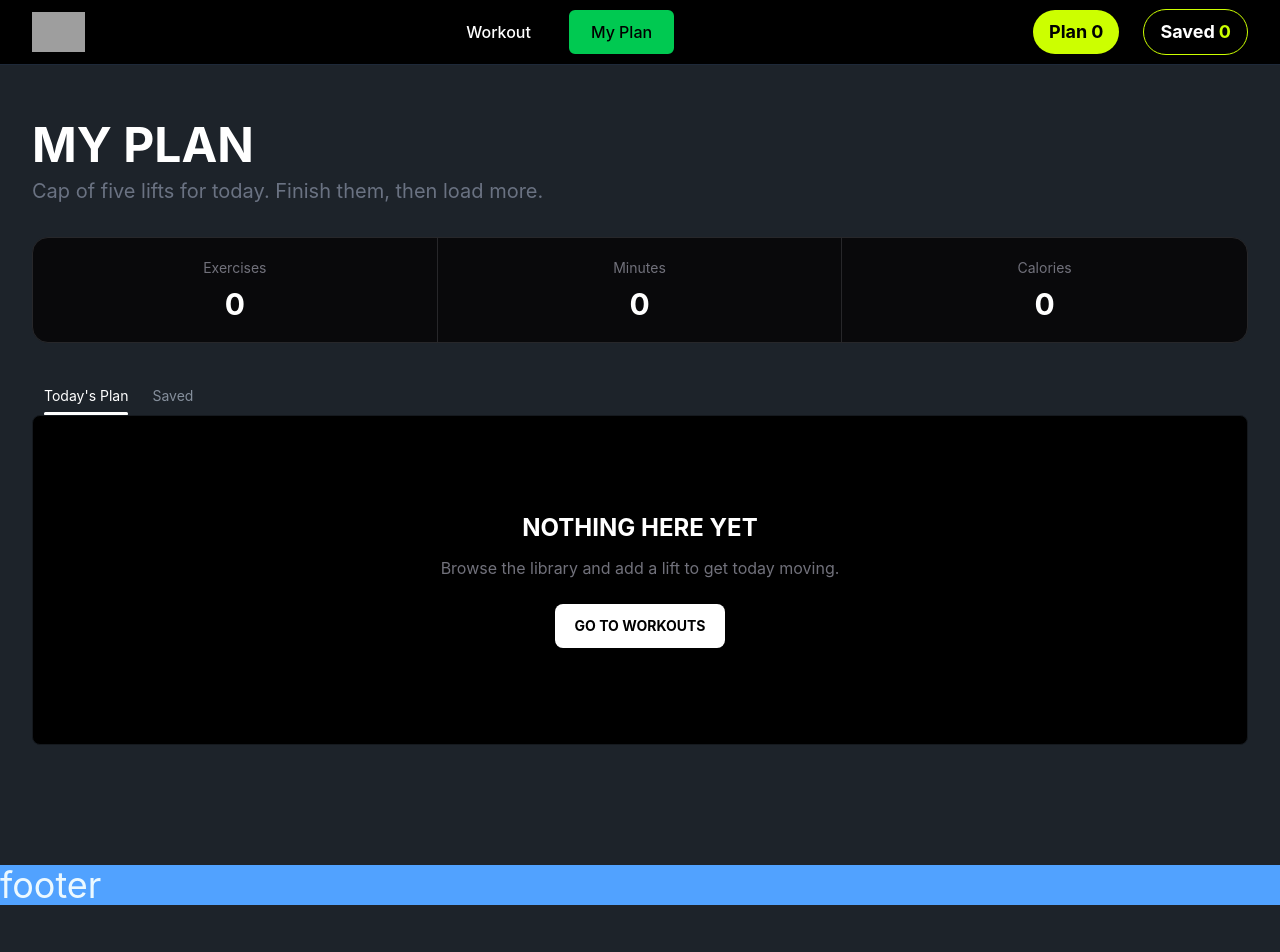
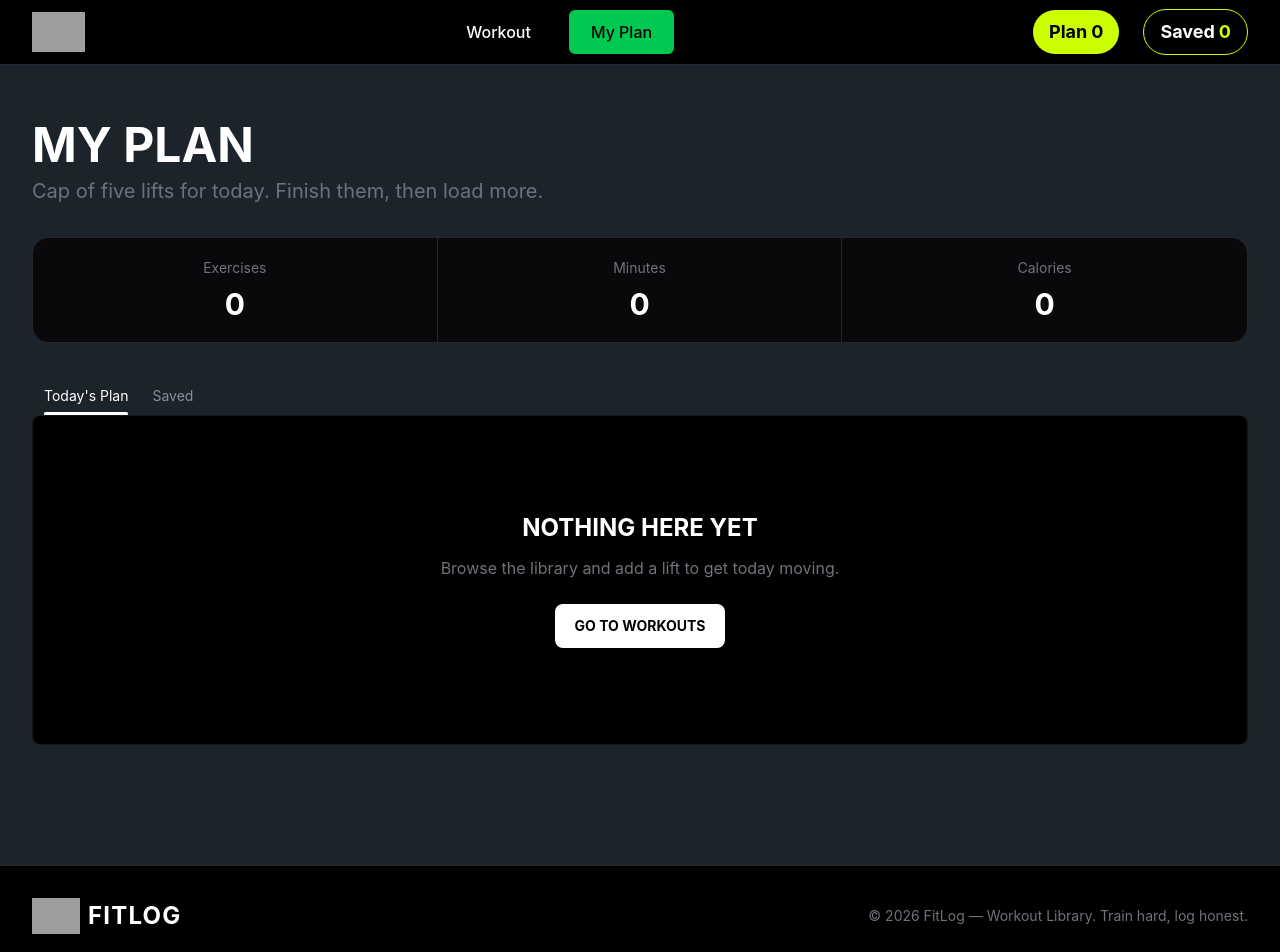
Before and after one commit to Mtanv1r/Fitlog-A06, a Next.js app: page /myplan in a window 1280 px wide. Shown: the top 952 px of the page. Before the commit the page ends 907 px from the top, so only its background shows below. Built offline with nearby package versions, Linux system fonts and the light colour scheme; grey boxes are pictures that could not be loaded.

Commit message:
adder and footer

```diff
--- a/src/app/layout.js
+++ b/src/app/layout.js
@@ -3,6 +3,7 @@ import "./globals.css";
 import Navbar from "@/component/hompage/Navbar";
 import {CardProvider} from "@/context/cardContext"
 import { ToastContainer } from "react-toastify";
+import Footer from "@/component/hompage/footer";
 
 const geistSans = Geist({
   variable: "--font-geist-sans",
@@ -30,7 +31,8 @@ export default function RootLayout({ children }) {
         <CardProvider>
             <Navbar></Navbar>
            {children}
-        <footer className="bg-blue-400 text-4xl">footer</footer>
+        {/* <footer className="bg-blue-400 text-4xl">footer</footer> */}
+        <Footer></Footer>
         <ToastContainer />
          </CardProvider>
         </body>
--- a/src/component/hompage/Navbar.jsx
+++ b/src/component/hompage/Navbar.jsx
@@ -12,8 +12,8 @@ const Navbar = () => {
   const pathname = usePathname();
 
   return (
-    <div className="container mx-auto">
-      <nav className="w-full border-b border-gray-800 bg-black">
+    <div className="w-full border-b border-gray-800 bg-black">
+      <nav className="container mx-auto">
         <div
           className="
             mx-auto flex min-h-16 items-center justify-between
--- /dev/null
+++ b/src/component/hompage/footer.jsx
@@ -0,0 +1,35 @@
+
+import React from "react";
+import Link from "next/link";
+
+const Footer = () => {
+  return (
+    <footer className="border-t border-zinc-800 bg-black text-white">
+      <div className="container mx-auto flex flex-col items-center justify-between gap-4 px-4 py-6 sm:px-6 md:flex-row md:px-8 md:py-8">
+
+
+        <Link
+          href="/"
+          className="flex items-center gap-2"
+        >
+          <img
+            src="/Img.png"
+            alt="FitLog Logo"
+            className="h-8 w-auto sm:h-9"
+          />
+
+          <span className="text-xl font-bold tracking-wider sm:text-2xl">
+            FITLOG
+          </span>
+        </Link>
+
+
+        <p className="text-center text-xs text-zinc-500 sm:text-sm md:text-right">
+          © 2026 FitLog — Workout Library. Train hard, log honest.
+        </p>
+      </div>
+    </footer>
+  );
+};
+
+export default Footer;
```
